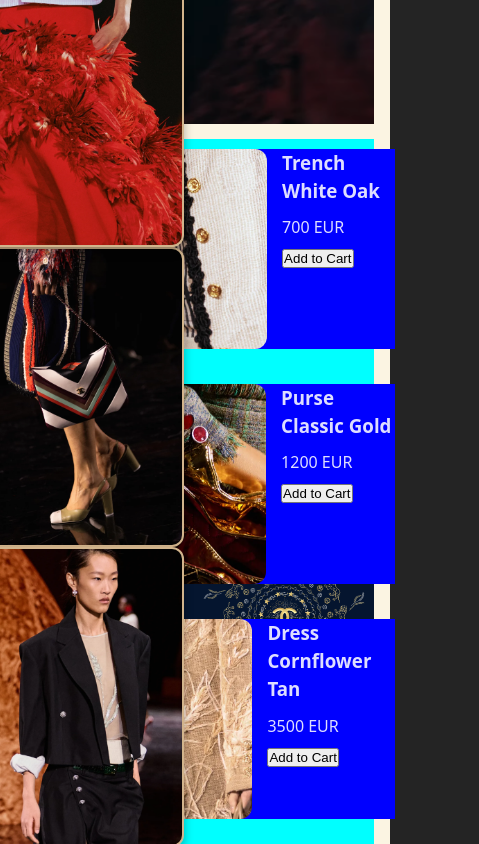
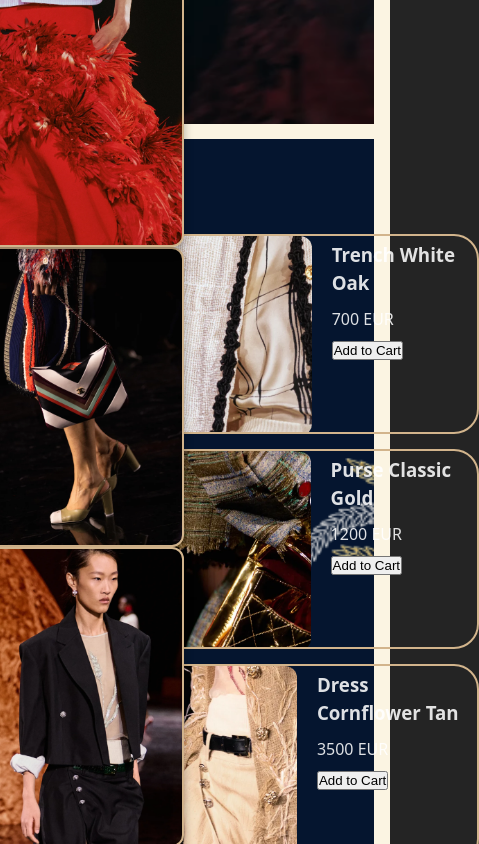
Before and after one commit to andysund/chanel-exp-v2, a React (Vite) app in the folder frontend/vite-project/: page / in a window 390 px wide. Shown: the part 1440-2284 px from the top of the page, 479 px wide, since content can reach past the window. Built offline with nearby package versions, Linux system fonts and the light colour scheme.

Commit message:
MarketPlace.css: passer en CSS Grid (max 3 colonnes) + responsive

```diff
--- a/frontend/vite-project/src/components/MarketPlace.css
+++ b/frontend/vite-project/src/components/MarketPlace.css
@@ -1,27 +1,34 @@
 .marketplace {
-    display: flex;
-    flex-wrap: wrap;
+    display: grid;
+    grid-template-columns: repeat(3, minmax(0, 1fr)); /* max 3 par ligne */
+    gap: 15px;
     width: 100%;
-    height: 956px;
+    height: 1267px;
     background-color: aqua;
-    justify-content: center;
-    align-items: center;
-    gap: 15px;
-   background-repeat: no-repeat;
-  background-position: center;
-  background-size: contain; /
+    justify-items: center; /* centre les cartes dans chaque colonne */
+    background-repeat: no-repeat;
+    background-position: center;
+    background-size: cover;
+    padding: 95px;
 }
 .product {
-    /* conteneur de chaque produit */
-    margin: 10px;
+    /* conteneur de chaque produit (le spacing est géré par gap du grid) */
+    margin: 0;
+    width: 100%;
 }
 .product-card {
     position: relative;
     display: flex;
     flex-direction: row;
-    width: 400px;
+    width: 100%;
+    max-width: 400px; /* limite visuelle tout en restant fluide */
     height: 200px;
     background-color: blue;
+    background: border-box;
+    border: 2px solid tan;
+    border-radius: 25px;
+    overflow: hidden;
+
 }
 .product-info {
     display: flex;
@@ -29,18 +36,30 @@
     margin-left: 15px;
     gap: 10px;
     align-items: flex-start;
+    padding: 5px;
 }
 .product-image {
-    width: 400px;
+    width: 235px;
     height: 200px;
     object-fit: cover;
     border-radius: 12px;
     overflow: hidden; /* masque l'image dans le rayon */
 }
 .product-img {
-    width: 400px;
-    height: 200px;
+        width: 400px;
+        height: 200px;
     object-fit: cover;
     display: block;
 }
+/* Responsive: 2 colonnes puis 1 colonne */
+@media (max-width: 1200px) {
+    .marketplace {
+        grid-template-columns: repeat(2, minmax(0, 1fr));
+    }
+}
+@media (max-width: 768px) {
+    .marketplace {
+        grid-template-columns: 1fr;
+    }
+}
 /* container .product déjà défini plus haut avec margin */
```
